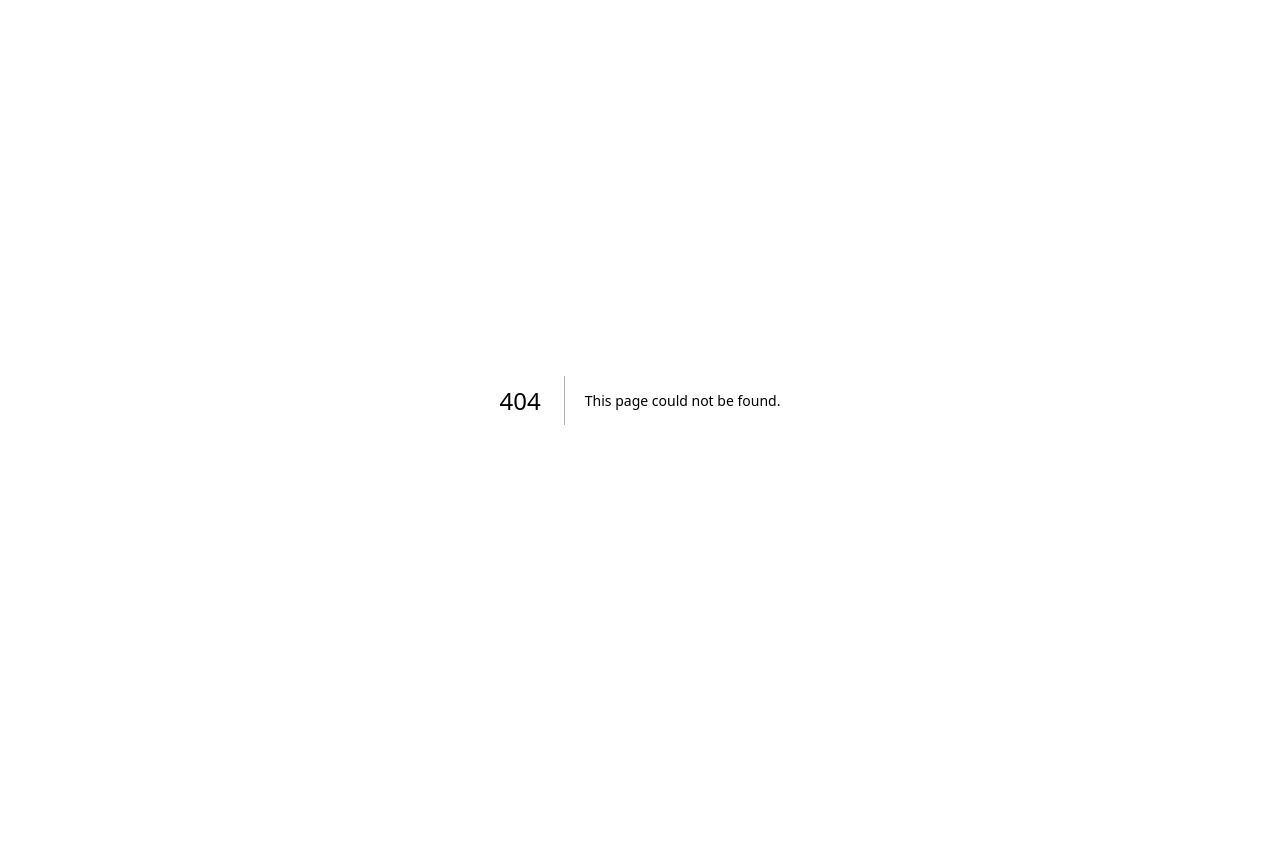
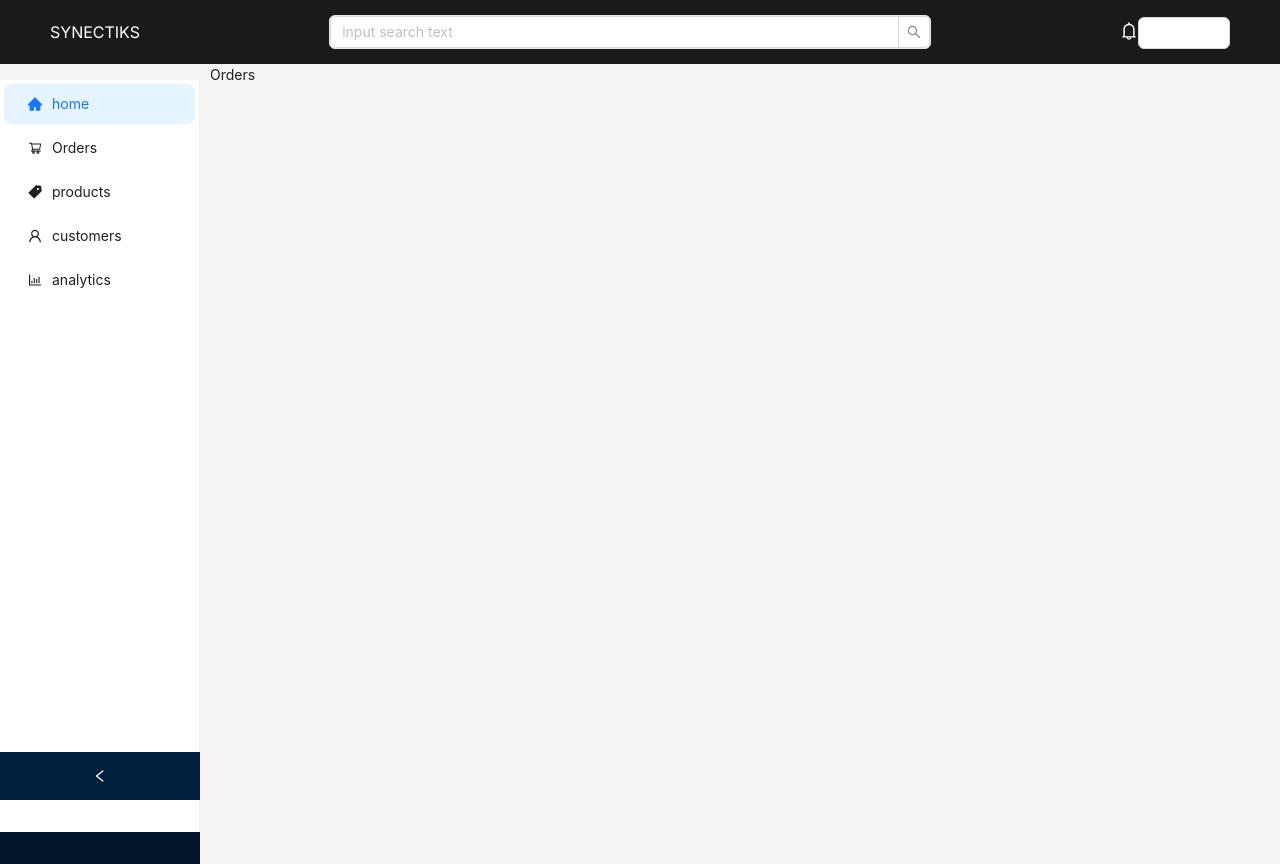
Before and after one commit to Appkube-ecommerce/appkube-ecommerce-sui, a Next.js app: page /admin/orders in a window 1280 px wide. Before the commit this address had no page. Before the commit the page ends 800 px from the top, so only its background shows below. Built offline with nearby package versions, Linux system fonts and the light colour scheme.

Commit message:
updated admin portal

```diff
--- a/src/app/admin/layout.js
+++ b/src/app/admin/layout.js
@@ -51,7 +51,7 @@ export default function RootLayout({ children }) {
 
   const items = [
     getItem( <Link href={"/admin/home"}>home</Link>, "1", <HomeFilled/>),
-    getItem(<Link href={"/admin"}>Orders</Link>, "2", <ShoppingCartOutlined />),
+    getItem(<Link href={"/admin/orders"}>Orders</Link>, "2", <ShoppingCartOutlined />),
     getItem(
       <Link href={"/admin/products"}>products</Link>,
       "3",
--- /dev/null
+++ b/src/app/admin/orders/page.js
@@ -0,0 +1,9 @@
+import React from 'react'
+
+const Orders = () => {
+  return (
+    <div>Orders</div>
+  )
+}
+
+export default Orders
```
